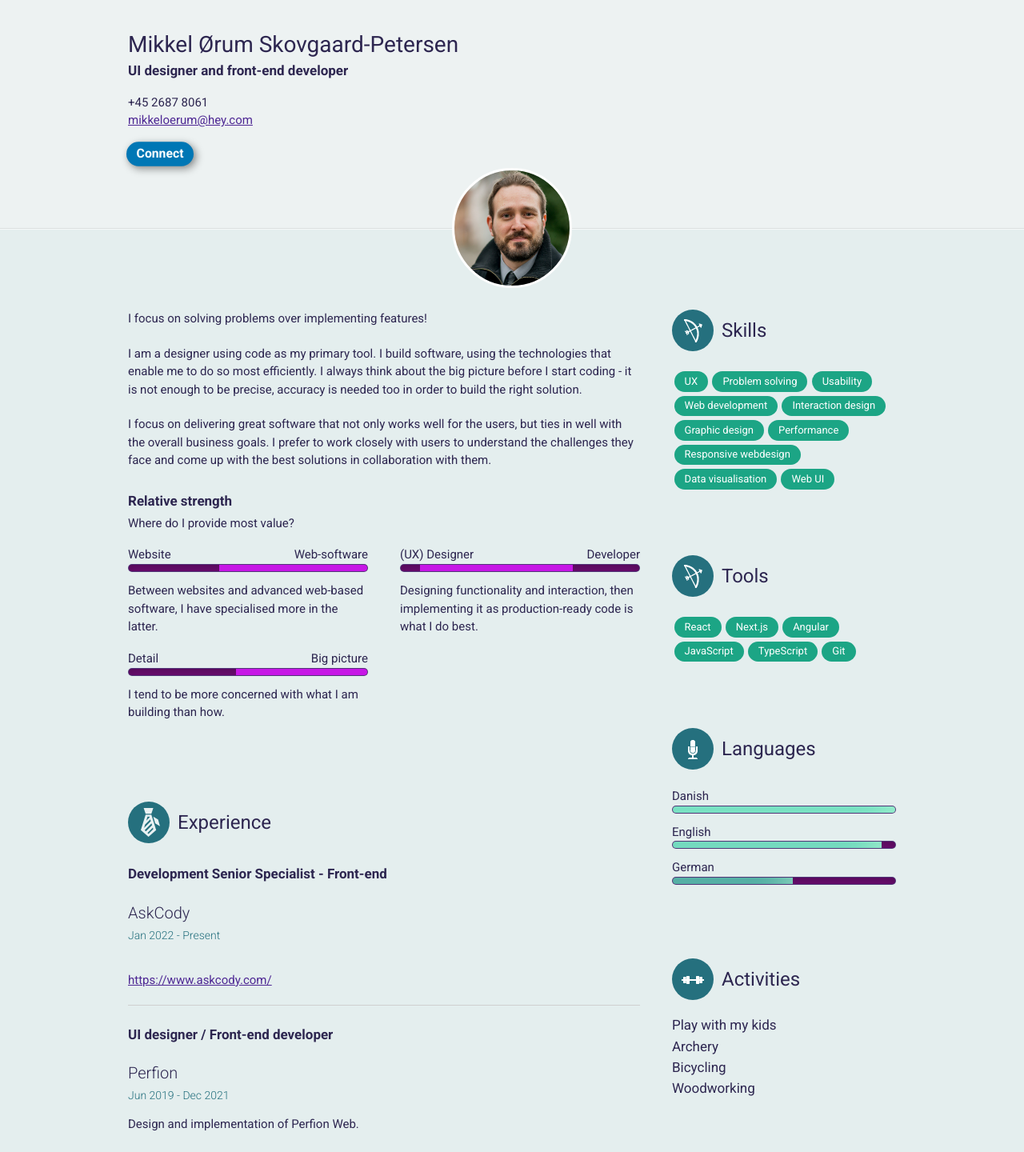
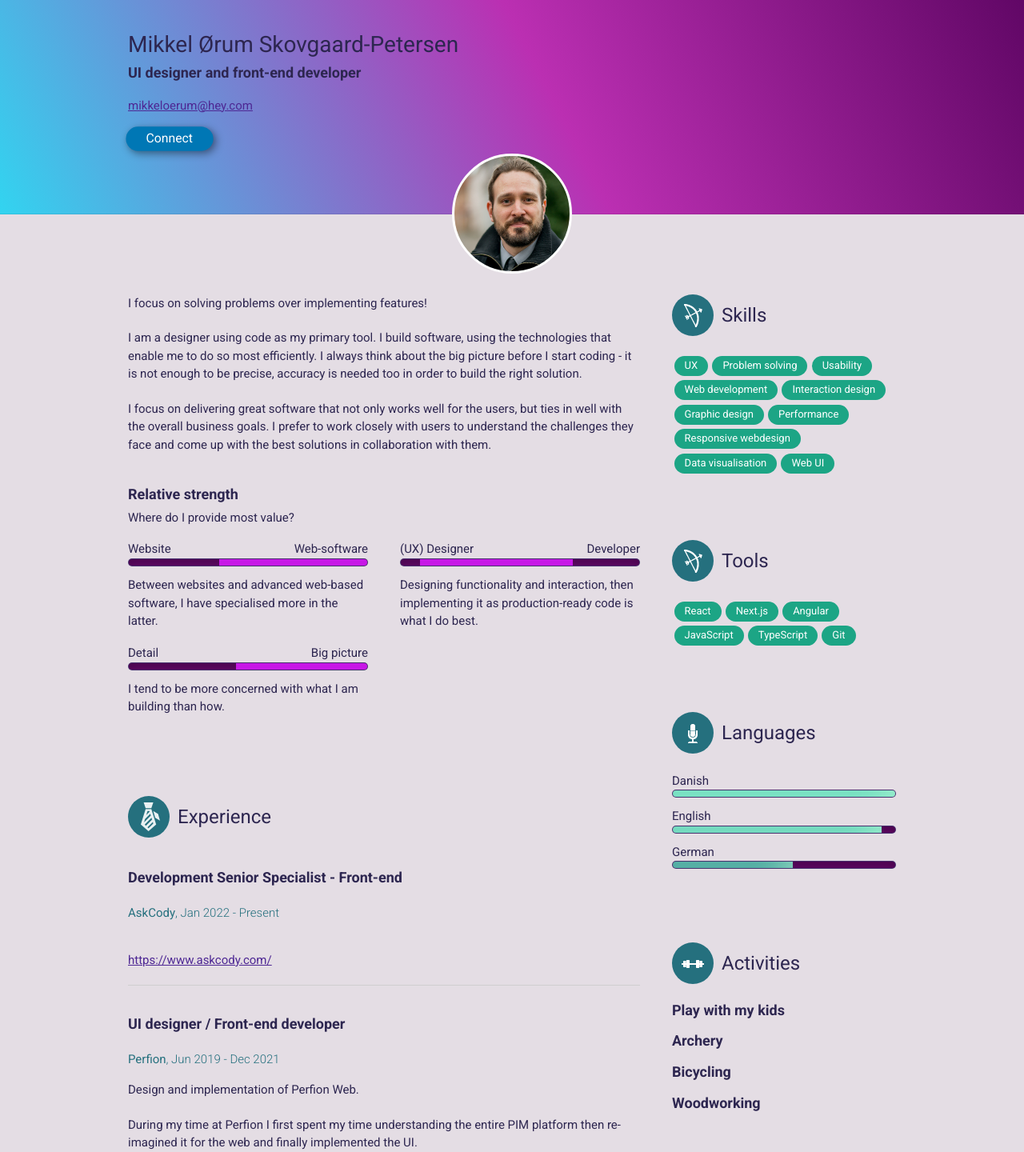
Before and after one commit to rx-mikkel/curriculum-vitae, an Angular app: page / in a window 1280 px wide. Shown: the top 1440 px of the page at 80% size. Built offline with nearby package versions, Linux system fonts and the light colour scheme.

Commit message:
more color not done though

```diff
--- a/src/app/app.component.html
+++ b/src/app/app.component.html
@@ -4,9 +4,8 @@
         <div class="section">
             <h1>{{profile.userName}}</h1>
             <div class="contact">
-                <h2>{{profile.title}}</h2>
-                <br>
-                <p>{{profile.phone}}</p>
+                <h3 style="margin-top: .5em;">{{profile.title}}</h3>
+				<br />
                 <a href="mailto:{{profile.email}}">{{profile.email}}</a>
             </div>
             <div class="column" style="padding-top: 1em;">
@@ -26,7 +25,7 @@
 		<div class="section group">
 		    <p *ngFor="let paragraph of profile.intro">{{paragraph}}</p>
 		    <br><br>
-		    <h2>Relative strength</h2>
+		    <h3>Relative strength</h3>
 		    <p>Where do I provide most value?</p>
 		    <div style="margin: 2em -2em 0px;">
 		        <div class="spectrum-div" *ngFor="let zone of profile.zones">
@@ -48,9 +47,8 @@
 		    </div>
 		    <div>
 		    	<div *ngFor="let position of profile.positions" class="experience">
-		    		<h2>{{position.title}}</h2>
-		    		<h3>{{position.company}}</h3>
-		    		<h4>{{position.period}}</h4>
+		    		<h3>{{position.title}}</h3>
+		    		<h4><span style="font-weight: 400;">{{position.company}}</span>, {{position.period}}</h4>
 		    		<p *ngFor="let paragraph of position.description">{{paragraph}}</p>
 		    		<div class="link-container" *ngFor="let link of position.links">
 		    			<a [href]="link" target="_blank">{{link}}</a>
@@ -117,7 +115,7 @@
 		        </div>
 		        <div>
 		            <div class="column">
-		                <h2 *ngFor="let activity of profile.activities">{{activity}}</h2>
+		                <h3 *ngFor="let activity of profile.activities">{{activity}}</h3>
 		            </div>
 		        </div>
 		    </div>
--- a/src/assets/styles/_defaults.scss
+++ b/src/assets/styles/_defaults.scss
@@ -2,10 +2,10 @@ $font-stack: 'Roboto', sans-serif;
 $primary-color: #AA0046;
 
 $font-color: #2d2650;
-$grey-background: #e4eeee;
+$grey-background: #e4dde4;
 $header-background: #edf2f2;
 
-$purple-bg: #700d75;
+$purple-bg: #610766;
 $purple-link: #4e2894;
 
 $blue-bg: #25707e;
--- a/src/assets/styles/_layout.scss
+++ b/src/assets/styles/_layout.scss
@@ -40,21 +40,24 @@ h1 {
 }
 
 h2 {
-	font-size: 1.7em;
-	margin: .4em 0;
+	font-size: 2.4em;
+	font-weight: 400;
+	line-height: 52px;
+	display: inline-block;
+	margin: 0px;
+	vertical-align: top;
 }
 
 h3 {
-	font-size: 2em;
-	font-weight: 300;
+	font-size: 1.8em;
+	font-weight: 700;
 	margin: 1em 0px;
 	margin-bottom: .4em;
 }
 
 h4 {
 	margin: 1.2em 0em;
-	margin-top: 0px;
-	font-size: 1.4em;
+	font-size: 1.5em;
 	color: $blue-bg;
 	font-weight: 300;
 }
@@ -79,16 +82,16 @@ h4 {
 }
 
 .header {
-	background-color: $header-background;
+	background-color: #610766;
+	background-image: linear-gradient(243deg, #610766 0%, #bb2fb2 46%, #32d4f0 100%);
+
 	margin-bottom: 6em;
-	border-bottom: 1px solid rgba(255, 255, 255, 0.45);
 
 	.linked-in {
 		background-color: #0077B5;
 		border-radius: 50px;
-		font-weight: bold;
 		color: #fff;
-		padding: .2em .8em;
+		padding: .2em 1.6em;
 		text-decoration: none;
 		margin-top: .4em;
 		display: inline-block;
@@ -134,15 +137,6 @@ h4 {
 .sectionHeader {
 	margin-bottom: 2em;
 
-	h2 {
-		font-size: 2.4em;
-		font-weight: normal;
-		line-height: 52px;
-		display: inline-block;
-		margin: 0px;
-		vertical-align: top;
-	}
-
 	a {
 		h2 {
 			text-decoration: underline;
@@ -165,8 +159,9 @@ h4 {
 }
 
 .footer {
-	background-color: $header-background;
-	border-top: 1px solid rgba(255, 255, 255, 0.45);
+	background-color: #610766;
+	background-image: linear-gradient(43deg, #610766 0%, #bb2fb2 46%, #32d4f0 100%);
+	margin-top: 2em;
 }
 
 .footerInner {
@@ -185,13 +180,6 @@ h4 {
 	margin-left: -14px;
 	cursor: pointer;
 	background-size: contain;
-}
-
-.section_right {
-
-	h2 {
-		font-weight: normal;
-	}
 }
 
 .experience {
```
